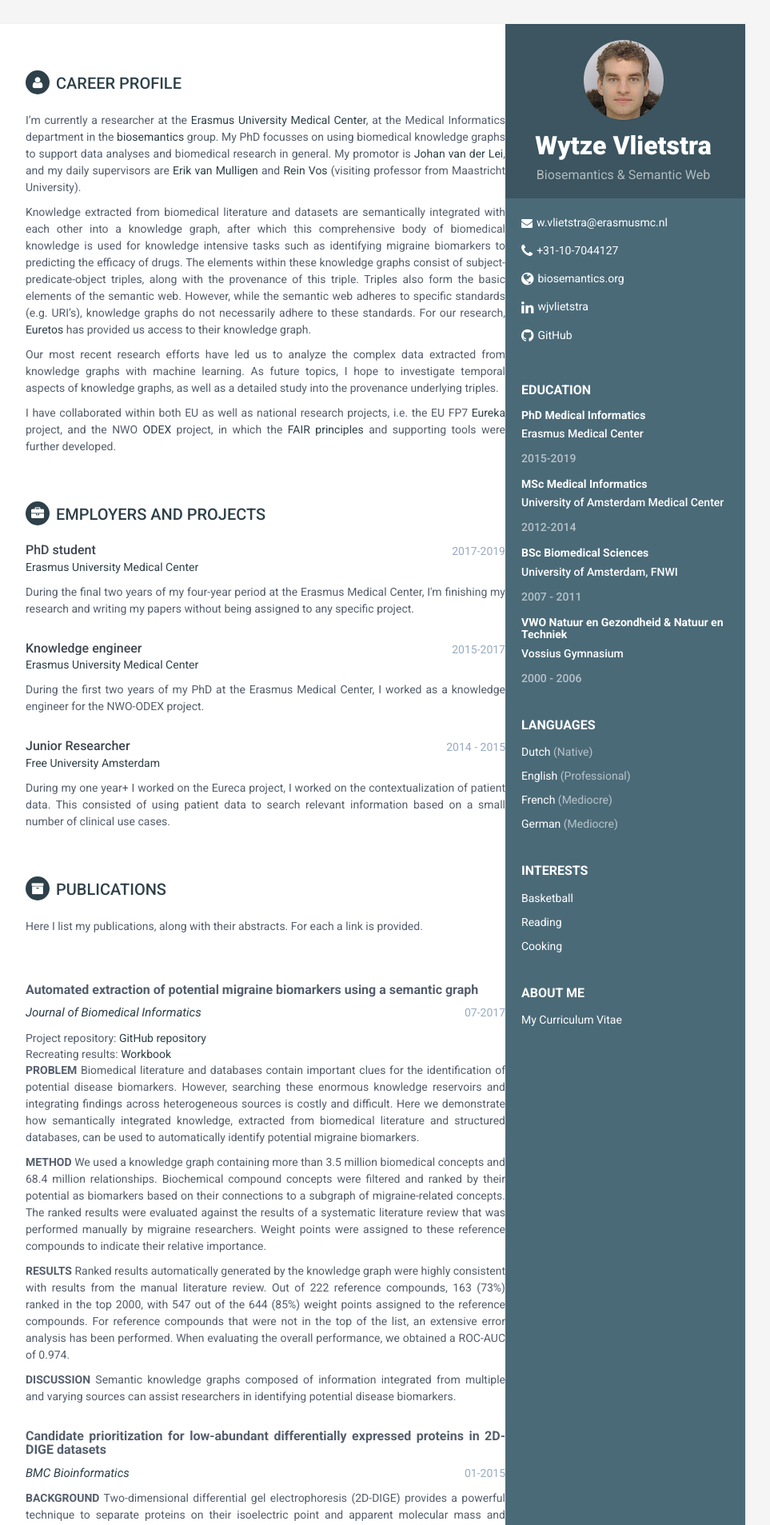
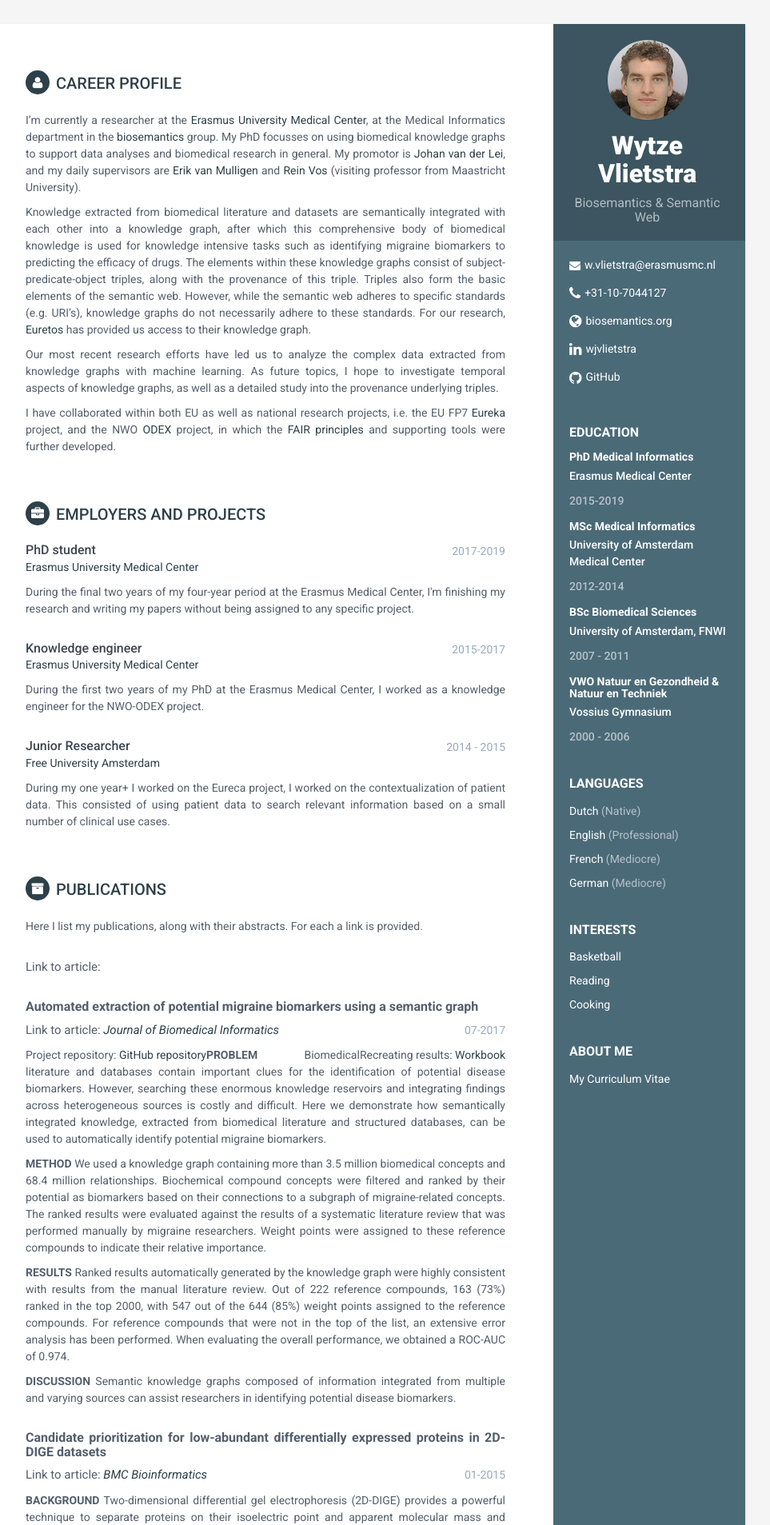
Before and after one commit to Wytz/wytz.github.io, a Jekyll site: the page built from index.html, in a window 1280 px wide. Shown: the top 1907 px of the page at 80% size, without its empty margins (188-1151 px from the left). Built offline with Jekyll 4.4.1, drawn with Linux system fonts in a browser that asks for light colours; some of the changed text lies outside the part shown.

Commit message:
updated email layout

```diff
--- a/_includes/projects.html
+++ b/_includes/projects.html
@@ -13,23 +13,23 @@
     <div class="item" style="margin-bottom:30px;">
       <h3 class="project-title" style="text-align:justify;text-justify:inter-word;"><b>{{ project.title }}</b></h3>
 	  <div class="upper-row" style="margin-top:10px;margin-bottom:10px;">
-	    <div style="font-size:15px;"><a href="{{ project.link }}"><i>  {{ project.journal}}  </i></a></div>
+	    <div style="font-size:15px;">Link to article: <a href="{{ project.link }}"><i>  {{ project.journal}}  </i></a></div>
 		<div class="time">{{ project.publicationdate }}</div>
 	  </div>
-	  <span class = links style="margin-top:10px;margin-bottom:10px;font-size:14px;text-align:justify;text-justify:inter-word;">
+	  <div class = links style="margin-top:10px;margin-bottom:10px;font-size:14px;text-align:justify;text-justify:inter-word;">
 
 	    {% if project.github %}
-	    <div class="project-link">Project repository:  <a href="{{ project.github }}"> GitHub repository </a></div>
+	    <div class="project-link" style="float:left;">Project repository:  <a href="{{ project.github }}"> GitHub repository </a></div>
 
 	    {% endif %}
 
 	    {% if project.workbook %}
 
-	    <div class="project-link" style="align:right;">Recreating results:  <a href="{{ project.workbook }}"> Workbook </a></div>
+	    <div class="project-link" style="float:right;">Recreating results:  <a href="{{ project.workbook }}"> Workbook </a></div>
 
 	    {% endif %}
 
-  	  </span>
+  	  </div>
 
       <span class="project-tagline" style="text-align:justify;text-justify:inter-word;">{{ project.tagline | markdownify}}</span>
 
--- a/assets/css/styles-6.css
+++ b/assets/css/styles-6.css
@@ -61,7 +61,7 @@ p {
   background: #4B6A78;
   position: absolute;
   right: 0;
-  width: 300px;
+  width: 240px;
   height: 100%;
   min-height: 800px;
   color: #fff;
```
Also changed, not shown: 1 other file.
